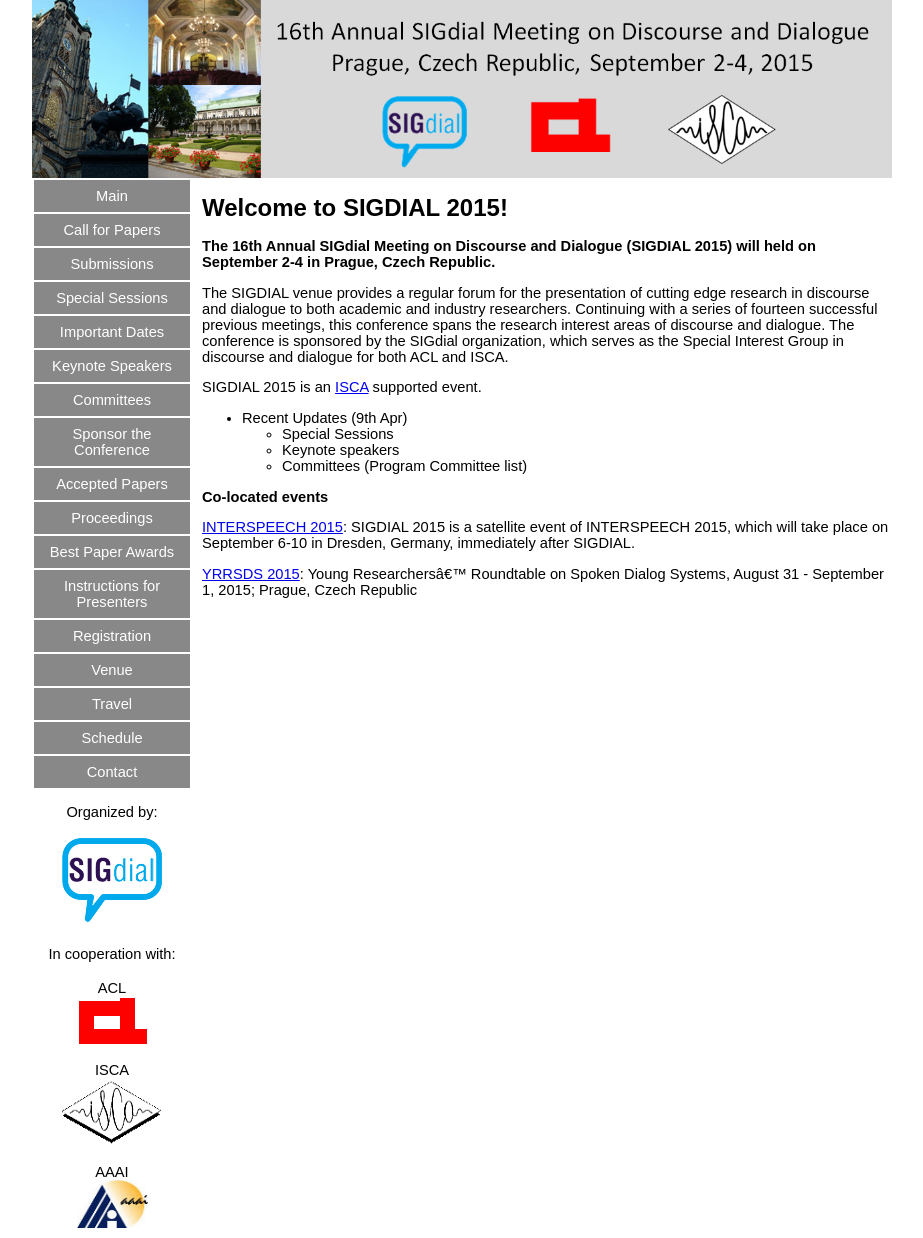
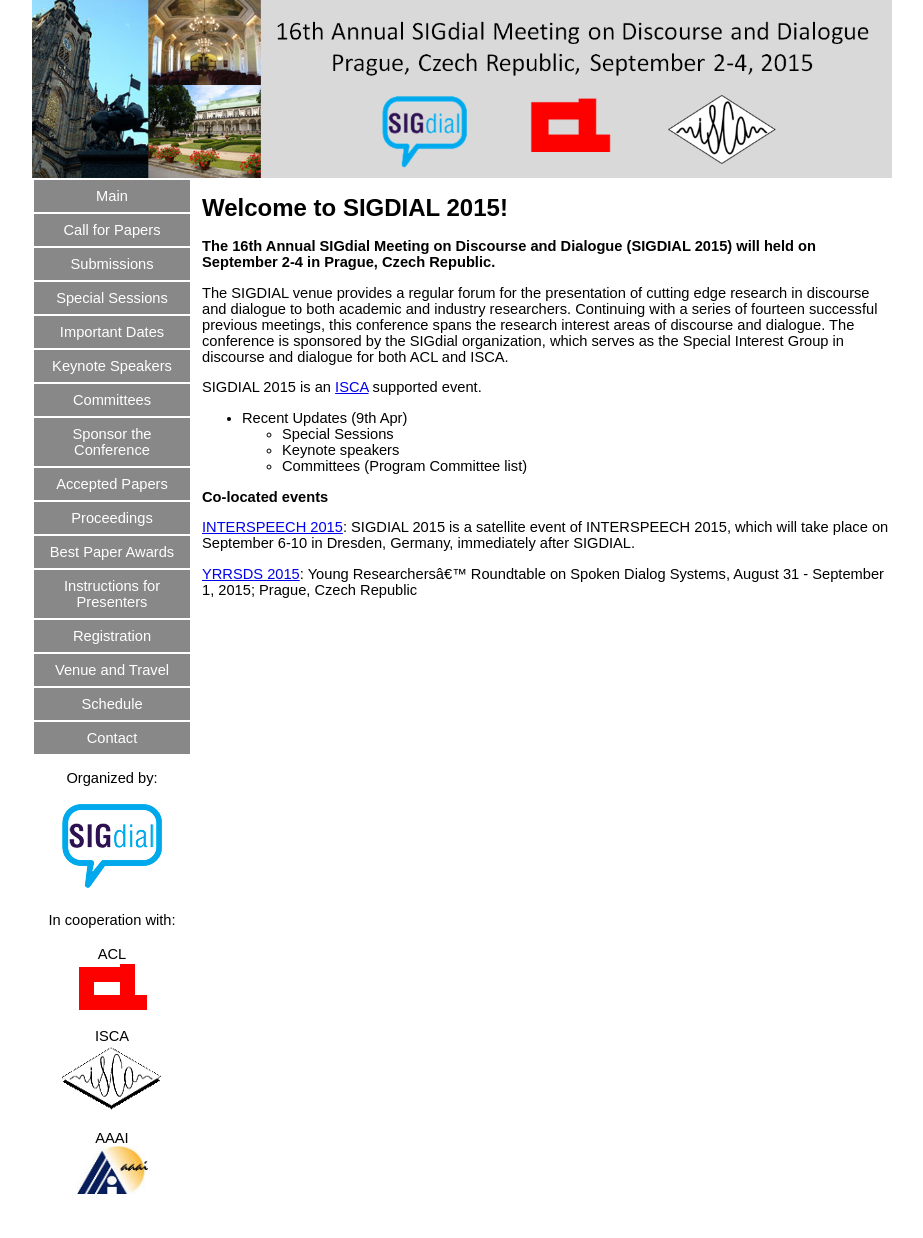
Before and after one commit to sigdial/sigdial2015, a Jekyll site: the page built from index.md, in a window 1280 px wide. Shown: the whole page, without its empty margins (178-1101 px from the left). Built offline with Jekyll 4.4.1, drawn with Linux system fonts in a browser that asks for light colours; after the commit the page ends 1204 px from its top, so only the background shows below that.

Commit message:
Venue and Travbel

```diff
--- a/_data/navbar.yaml
+++ b/_data/navbar.yaml
@@ -25,10 +25,8 @@
     url: presentation-instructions.html
   - title: Registration
     url: registration.html
-  - title: Venue
-    url: venue.html
-  - title: Travel
-    url: travel.html
+  - title: Venue and Travel
+    url: https://ufal.mff.cuni.cz/events/sigdial-2015
   - title: Schedule
     url: schedule.html
   - title: Contact
```
